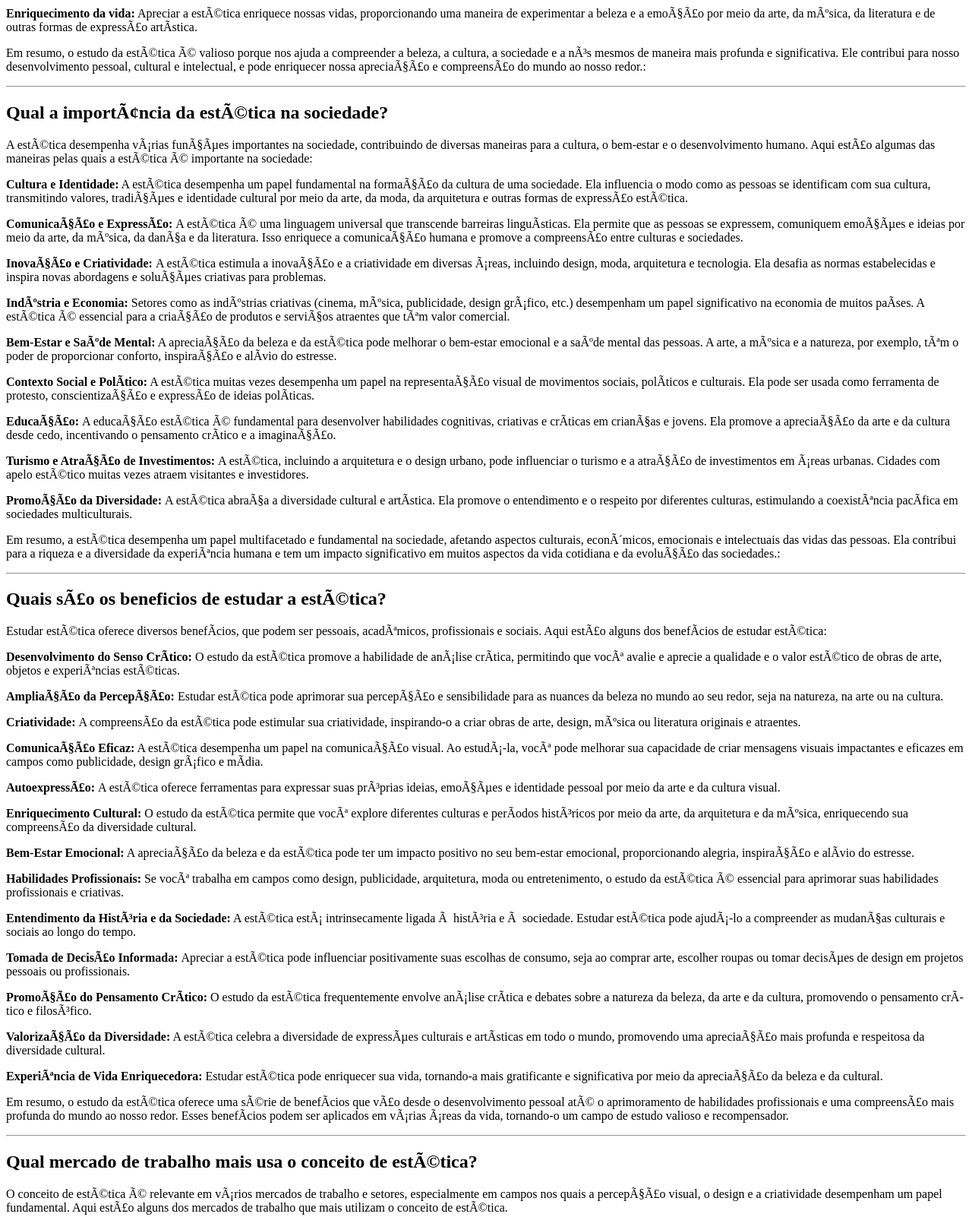
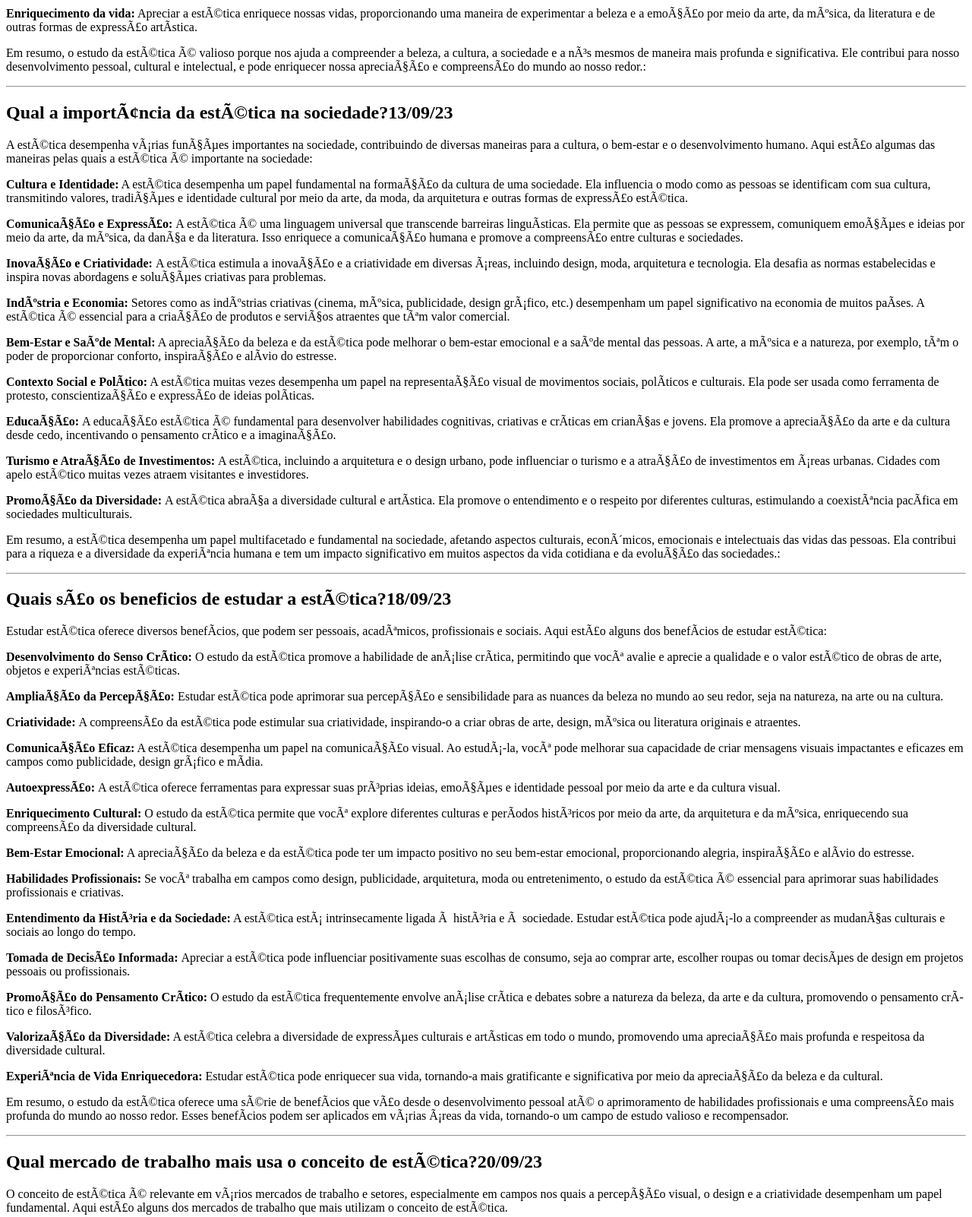
Before and after one commit to artesvisuais/artesvisuais.github.io, a plain HTML site: page JdRep/3serie/itinerario/beleza_e_midia/Estetica_reflexoes.html in a window 1280 px wide. Shown: the part 580-2182 px from the top of the page at 76% size. Drawn offline with Linux system fonts and the light colour scheme.

Commit message:
Update Estetica_reflexoes.html

```diff
--- a/JdRep/3serie/itinerario/beleza_e_midia/Estetica_reflexoes.html
+++ b/JdRep/3serie/itinerario/beleza_e_midia/Estetica_reflexoes.html
@@ -40,7 +40,7 @@
     Em resumo, o estudo da estética é valioso porque nos ajuda a compreender a beleza, a cultura, a sociedade e a nós mesmos de maneira mais profunda e significativa. Ele contribui para nosso desenvolvimento pessoal, cultural e intelectual, e pode enriquecer nossa apreciação e compreensão do mundo ao nosso redor.:</p>
 <hr>
 
-<h2>Qual a importância  da estética na sociedade?</h2>
+<h2>Qual a importância  da estética na sociedade?13/09/23</h2>
 
 
 <p>A estética desempenha várias funções importantes na sociedade, contribuindo de diversas maneiras para a cultura, o bem-estar e o desenvolvimento humano. Aqui estão algumas das maneiras pelas quais a estética é importante na sociedade:</p><p>
@@ -66,7 +66,7 @@
 Em resumo, a estética desempenha um papel multifacetado e fundamental na sociedade, afetando aspectos culturais, econômicos, emocionais e intelectuais das vidas das pessoas. Ela contribui para a riqueza e a diversidade da experiência humana e tem um impacto significativo em muitos aspectos da vida cotidiana e da evolução das sociedades.:</p>
 
 <hr>
-<h2>Quais são os beneficios de estudar a estética?</h2>
+<h2>Quais são os beneficios de estudar a estética?18/09/23</h2>
 
 
 <p>Estudar estética oferece diversos benefícios, que podem ser pessoais, acadêmicos, profissionais e sociais. Aqui estão alguns dos benefícios de estudar estética:</p><p>
@@ -101,7 +101,7 @@ Em resumo, o estudo da estética oferece uma série de benefícios que vão desd
 
 <hr>
 
-<h2>Qual mercado de trabalho mais usa o conceito de estética?</h2>
+<h2>Qual mercado de trabalho mais usa o conceito de estética?20/09/23</h2>
 
 
 <p>O conceito de estética é relevante em vários mercados de trabalho e setores, especialmente em campos nos quais a percepção visual, o design e a criatividade desempenham um papel fundamental. Aqui estão alguns dos mercados de trabalho que mais utilizam o conceito de estética.</p><p>
@@ -134,7 +134,7 @@ Esses são apenas alguns exemplos dos muitos campos nos quais a estética desemp
 
 <hr>
 
-<h2>A estética pode auxiliar no empreendedorismo?</h2>
+<h2>A estética pode auxiliar no empreendedorismo?25/09/23</h2>
 
 <p>Sim, a estética pode desempenhar um papel importante no empreendedorismo de várias maneiras. Aqui estão algumas formas pelas quais a estética pode auxiliar os empreendedores</p><p>
 
@@ -161,7 +161,7 @@ Esses são apenas alguns exemplos dos muitos campos nos quais a estética desemp
 Em resumo, a estética desempenha um papel significativo em como os produtos e serviços são percebidos no mercado e como uma marca se conecta com seu público. Portanto, empreendedores que valorizam e aplicam princípios estéticos em suas operações podem obter uma vantagem competitiva e melhorar a experiência do cliente, o que pode contribuir para o sucesso de seus negócios.</p><br>
 <hr>
 
-<h2>Como o estudo da estética pode melhorar a vida pessoal?</h2>
+<h2>Como o estudo da estética pode melhorar a vida pessoal?27/09/23</h2>
 
 <p>O estudo da estética pode melhorar significativamente a vida pessoal de várias maneiras, influenciando a maneira como você percebe, interage com o mundo e se relaciona com os outros. Aqui estão algumas maneiras pelas quais o estudo da estética pode aprimorar a vida pessoal</p><p>
 
```
